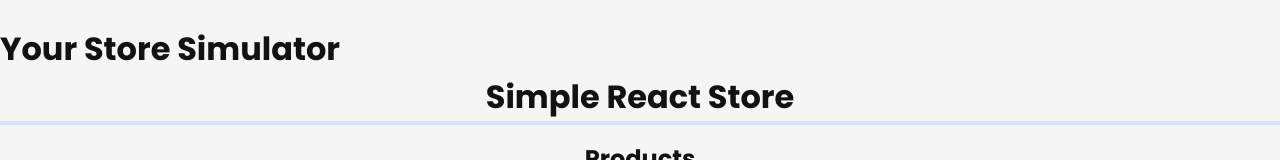
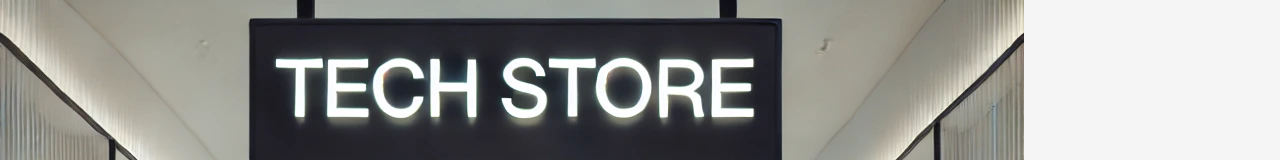
Before and after one commit to Espadv69/React-Simple-Store, a React (Vite) app: page / in a window 1280 px wide. Shown: the top 160 px of the page. Built offline with nearby package versions, Linux system fonts and the light colour scheme.

Commit message:
Add header image and alt image

```diff
--- a/src/components/Header.jsx
+++ b/src/components/Header.jsx
@@ -1,7 +1,11 @@
 const Header = () => {
   return (
     <header className="container__header">
-      <img src="" alt="" className="img__header" />
+      <img
+        src="/header_img.webp"
+        alt="It's an image of a store with several Tech devices"
+        className="img__header"
+      />
       <h1 className="h1__header">Your Store Simulator</h1>
     </header>
   )
```
